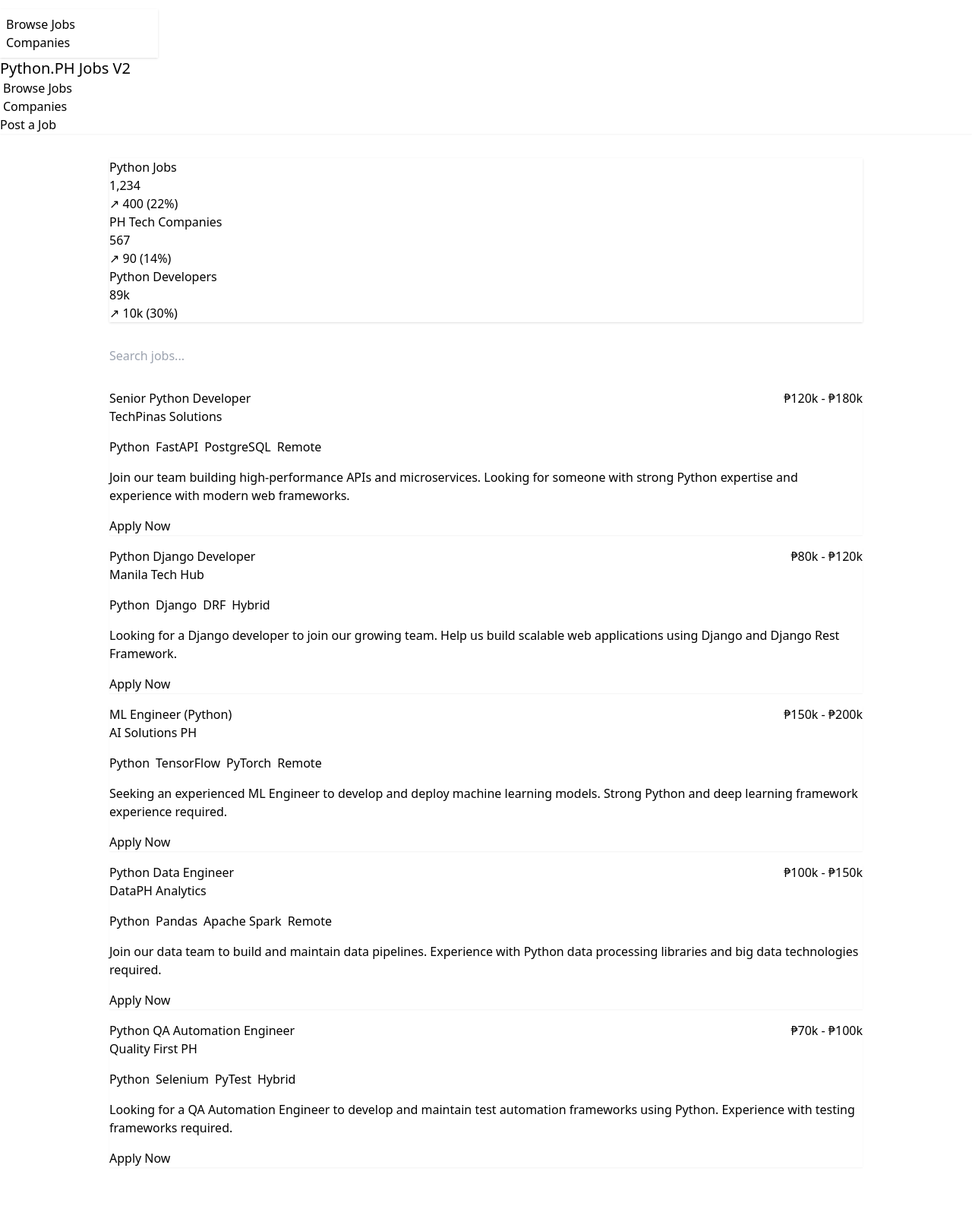
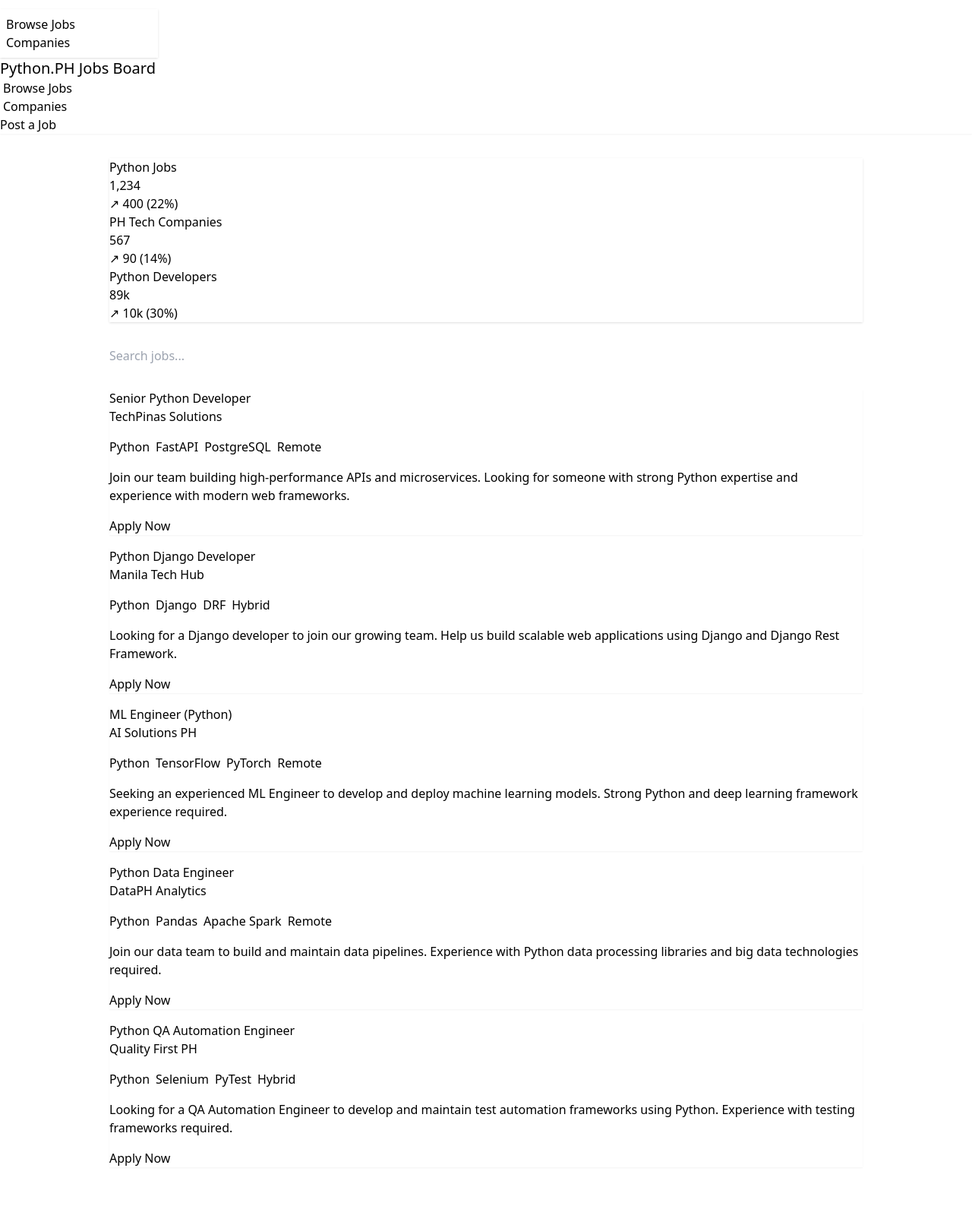
Before and after one commit to zorexsalvo/jobs-v2, a Django app: page / in a window 1280 px wide. Shown: the top 1608 px of the page at 76% size. Run offline with Django 5.2, Linux system fonts and the light colour scheme; some libraries are stand-ins or nearby versions.

Commit message:
Cleanup the static template

```diff
--- a/jobs/templates/index.html
+++ b/jobs/templates/index.html
@@ -22,7 +22,7 @@
                     <li><a>Companies</a></li>
                 </ul>
             </div>
-            <a class="btn btn-ghost text-xl">Python.PH Jobs V2</a>
+            <a class="btn btn-ghost text-xl">Python.PH Jobs Board</a>
         </div>
         <div class="navbar-center hidden lg:flex">
             <ul class="menu menu-horizontal px-1">
@@ -70,7 +70,6 @@
                             <h2 class="card-title">Senior Python Developer</h2>
                             <p class="text-base-content/70">TechPinas Solutions</p>
                         </div>
-                        <div class="badge badge-success badge-lg">₱120k - ₱180k</div>
                     </div>
                     <div class="flex gap-2 mt-4">
                         <div class="badge badge-outline">Python</div>
@@ -95,7 +94,6 @@
                             <h2 class="card-title">Python Django Developer</h2>
                             <p class="text-base-content/70">Manila Tech Hub</p>
                         </div>
-                        <div class="badge badge-success badge-lg">₱80k - ₱120k</div>
                     </div>
                     <div class="flex gap-2 mt-4">
                         <div class="badge badge-outline">Python</div>
@@ -120,7 +118,6 @@
                             <h2 class="card-title">ML Engineer (Python)</h2>
                             <p class="text-base-content/70">AI Solutions PH</p>
                         </div>
-                        <div class="badge badge-success badge-lg">₱150k - ₱200k</div>
                     </div>
                     <div class="flex gap-2 mt-4">
                         <div class="badge badge-outline">Python</div>
@@ -145,7 +142,6 @@
                             <h2 class="card-title">Python Data Engineer</h2>
                             <p class="text-base-content/70">DataPH Analytics</p>
                         </div>
-                        <div class="badge badge-success badge-lg">₱100k - ₱150k</div>
                     </div>
                     <div class="flex gap-2 mt-4">
                         <div class="badge badge-outline">Python</div>
@@ -170,7 +166,6 @@
                             <h2 class="card-title">Python QA Automation Engineer</h2>
                             <p class="text-base-content/70">Quality First PH</p>
                         </div>
-                        <div class="badge badge-success badge-lg">₱70k - ₱100k</div>
                     </div>
                     <div class="flex gap-2 mt-4">
                         <div class="badge badge-outline">Python</div>
```
